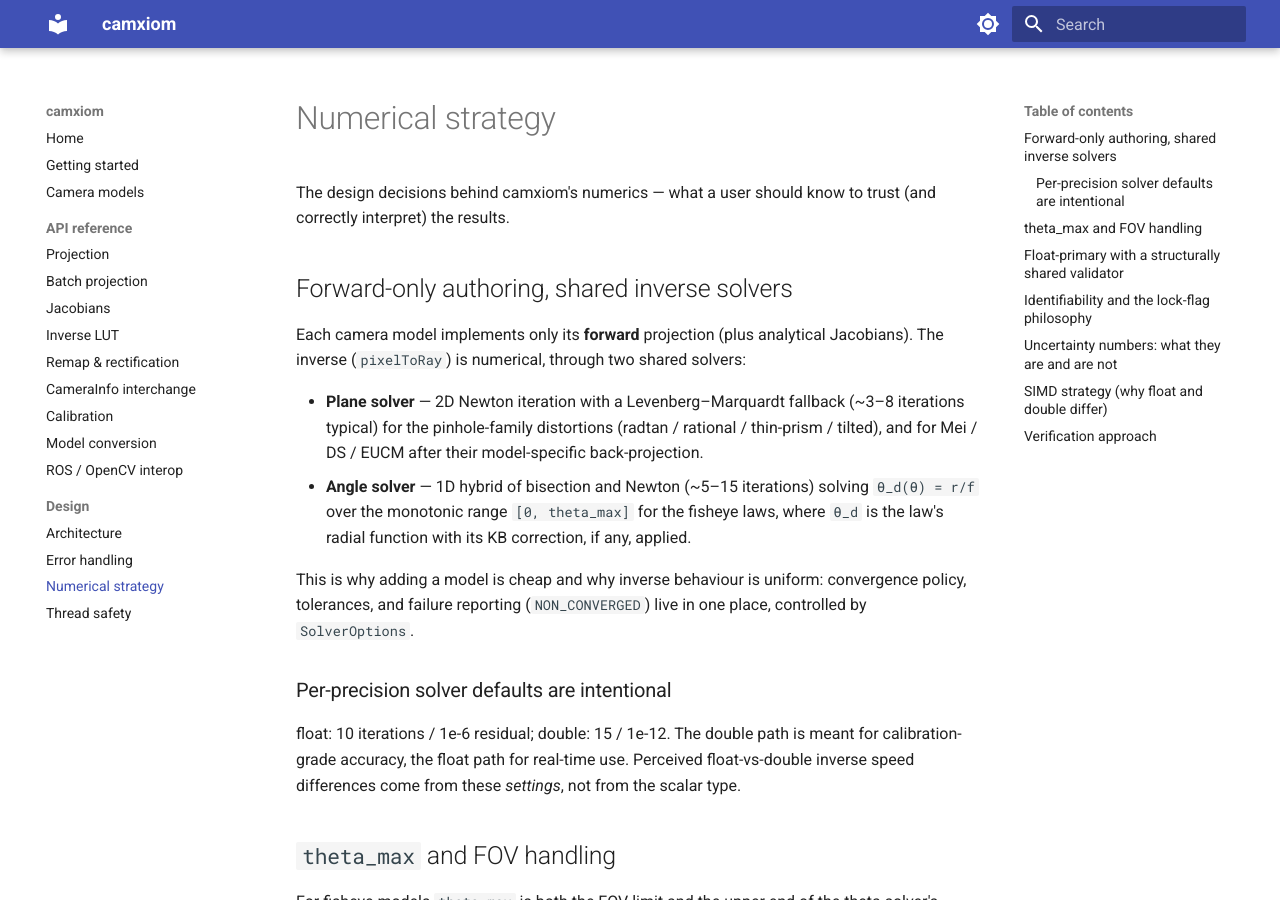
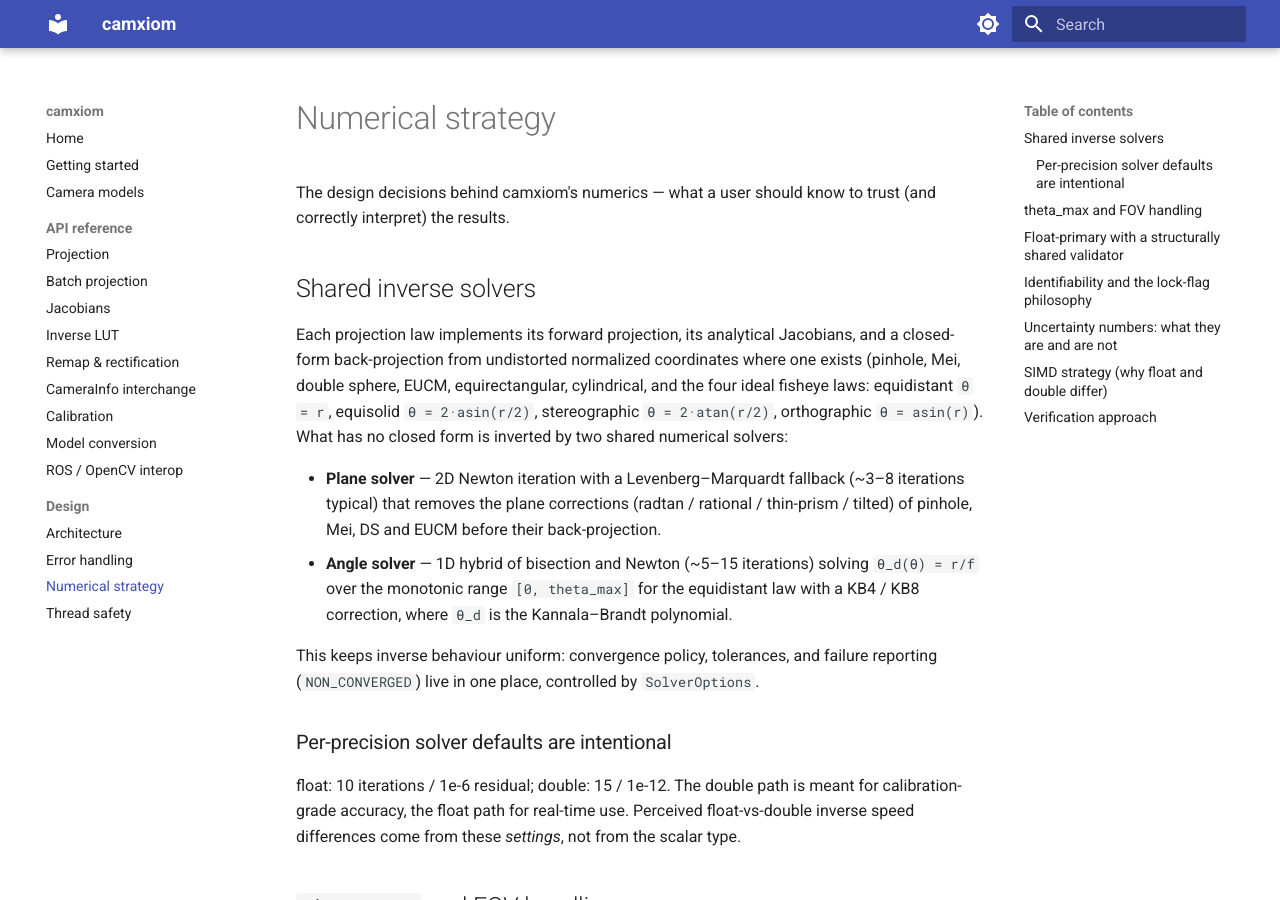
Before and after one commit to tier4/camxiom, an MkDocs documentation site: the page built from docs/design/numerical-strategy.md, in a window 1280 px wide and 900 px high. Built offline with MkDocs 1.6.1 and Material for MkDocs 9.7.7, drawn with Linux system fonts in a browser that asks for light colours; some of the changed text lies outside the part shown.

Commit message:
docs: bring the design pages in line with the current code
Each law has its own closed-form back-projection where one exists, and
the shared solvers invert only the lens corrections and the fisheye
radial function, so "forward-only authoring" overstated what a new model
gets for free. Also list the latitude-longitude projections among the
laws, note that not every model family has SIMD kernels, give the real
model size, and mention the one process-wide value: the AVX2 kernel
choice.

```diff
--- a/docs/design/numerical-strategy.md
+++ b/docs/design/numerical-strategy.md
@@ -3,24 +3,28 @@
 The design decisions behind camxiom's numerics — what a user should know to
 trust (and correctly interpret) the results.
 
-## Forward-only authoring, shared inverse solvers
+## Shared inverse solvers
 
-Each camera model implements only its **forward** projection (plus
-analytical Jacobians). The inverse (`pixelToRay`) is numerical, through two
-shared solvers:
+Each projection law implements its forward projection, its analytical
+Jacobians, and a closed-form back-projection from undistorted normalized
+coordinates where one exists (pinhole, Mei, double sphere, EUCM,
+equirectangular, cylindrical, and the four ideal fisheye laws: equidistant
+`θ = r`, equisolid `θ = 2·asin(r/2)`, stereographic `θ = 2·atan(r/2)`,
+orthographic `θ = asin(r)`). What has no closed form is inverted by two
+shared numerical solvers:
 
 - **Plane solver** — 2D Newton iteration with a Levenberg–Marquardt
-  fallback (~3–8 iterations typical) for the pinhole-family distortions
-  (radtan / rational / thin-prism / tilted), and for Mei / DS / EUCM after
-  their model-specific back-projection.
+  fallback (~3–8 iterations typical) that removes the plane corrections
+  (radtan / rational / thin-prism / tilted) of pinhole, Mei, DS and EUCM
+  before their back-projection.
 - **Angle solver** — 1D hybrid of bisection and Newton (~5–15 iterations)
   solving `θ_d(θ) = r/f` over the monotonic range `[0, theta_max]` for the
-  fisheye laws, where `θ_d` is the law's radial function with its KB
-  correction, if any, applied.
+  equidistant law with a KB4 / KB8 correction, where `θ_d` is the
+  Kannala–Brandt polynomial.
 
-This is why adding a model is cheap and why inverse behaviour is uniform:
-convergence policy, tolerances, and failure reporting (`NON_CONVERGED`)
-live in one place, controlled by `SolverOptions`.
+This keeps inverse behaviour uniform: convergence policy, tolerances, and
+failure reporting (`NON_CONVERGED`) live in one place, controlled by
+`SolverOptions`.
 
 ### Per-precision solver defaults are intentional
 
@@ -114,9 +118,9 @@ only comparable relatively.
 
 ## SIMD strategy (why float and double differ)
 
-Float is the throughput API: every model family has vectorized batch kernels
-(8-wide AVX2 / 4-wide SSE2, run on aarch64 through a minimal NEON
-compatibility layer). Double is the accuracy API: only the undistorted
+Float is the throughput API: the common model families have vectorized
+batch kernels (8-wide AVX2 / 4-wide SSE2, run on aarch64 through a minimal
+NEON compatibility layer; the list is in [Batch projection](../api/batch.md#performance-characteristics)). Double is the accuracy API: only the undistorted
 pinhole fast path is vectorized; the rest is scalar under OpenMP. The
 asymmetry is a deliberate optimization-target split, not drift — the two
 precisions share their scalar math sources.
```
Also changed, not shown: other parts of docs/design/numerical-strategy.md (+3 -3 lines), docs/design/architecture.md (+8 -6 lines), docs/design/thread-safety.md (+6 -3 lines).
